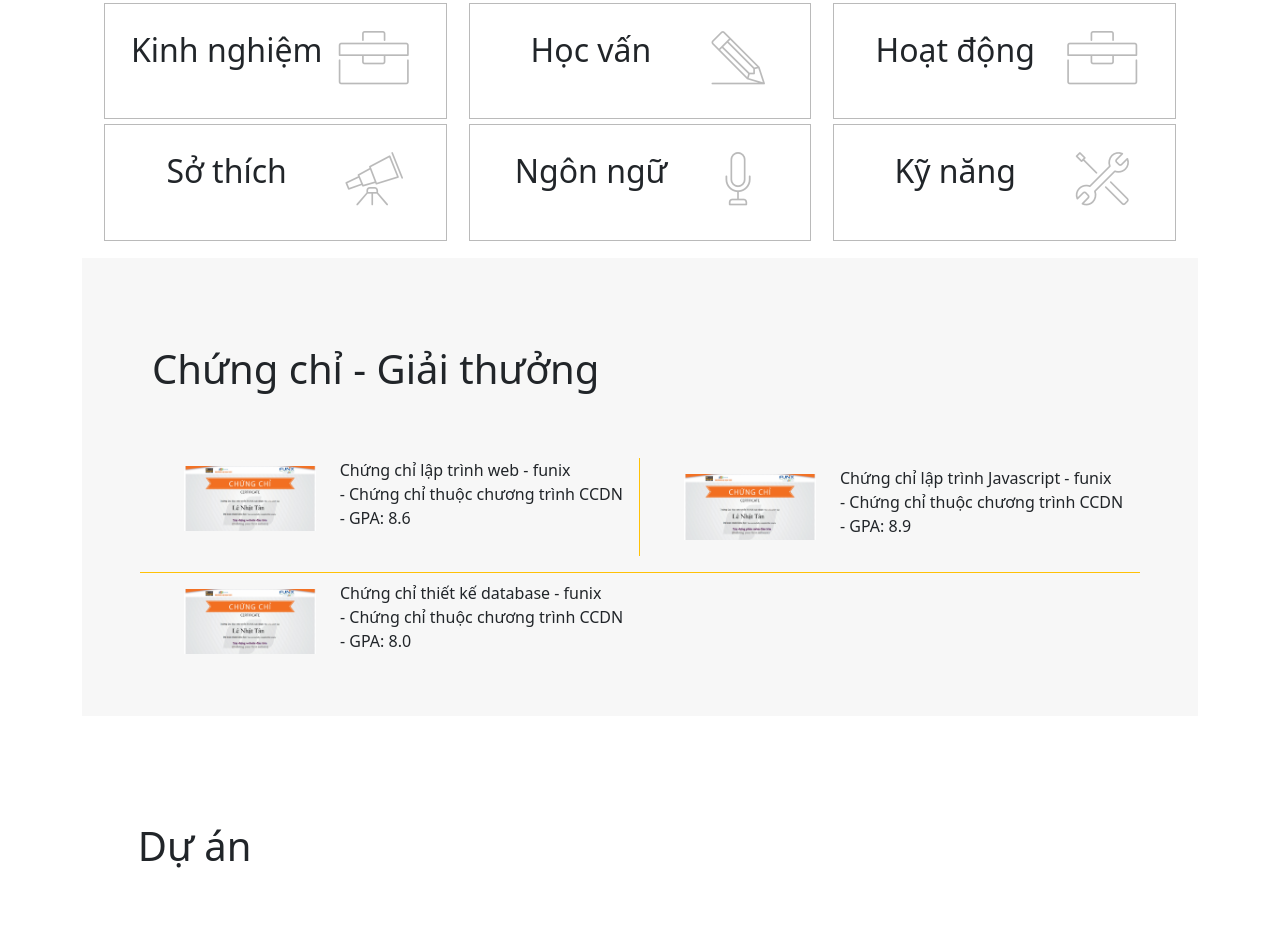
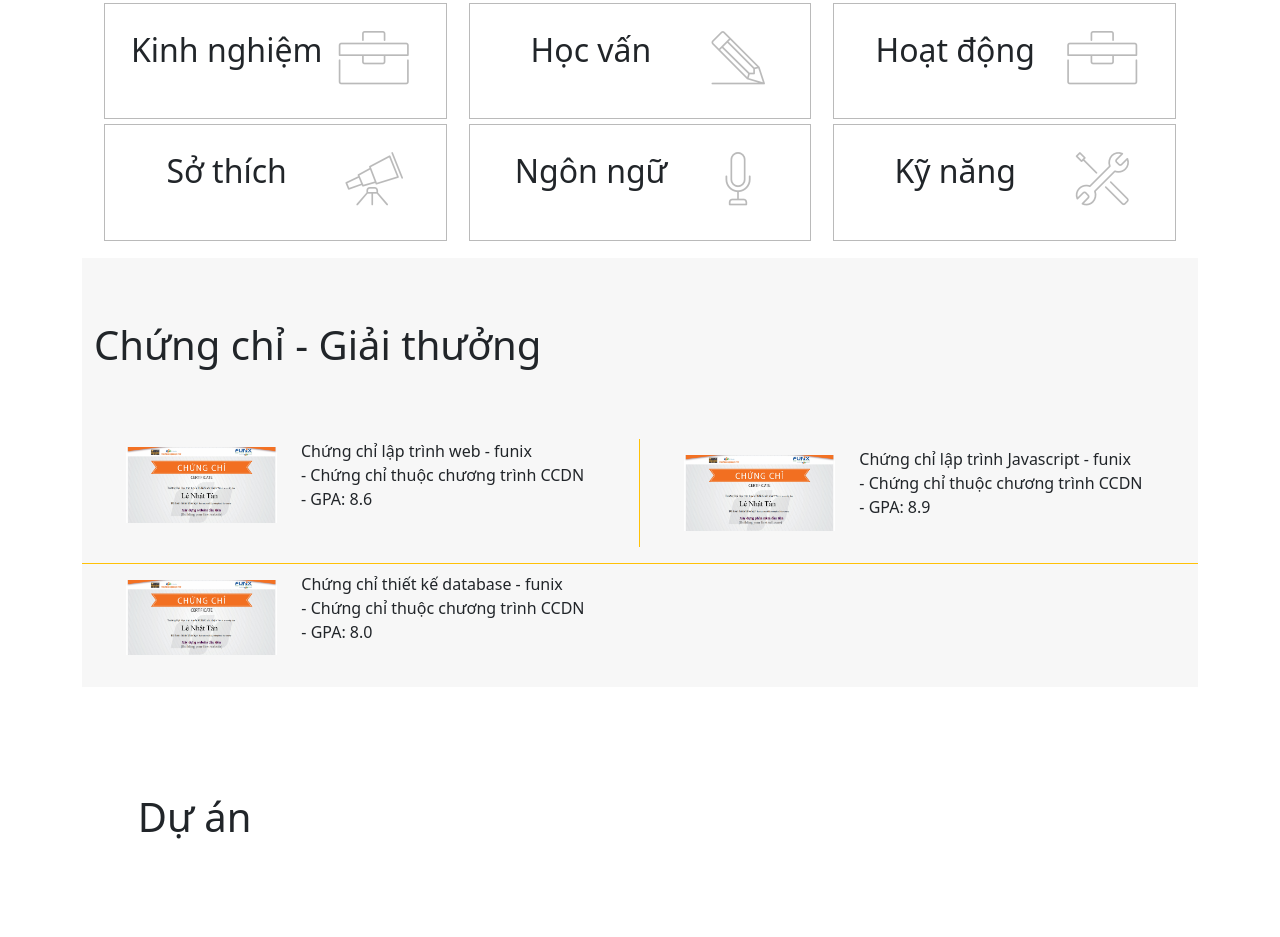
Before and after one commit to RingoinGit/WEB101x-ASM03, a plain HTML site: page index.html in a window 1280 px wide. Shown: the part 915-1852 px from the top of the page. Drawn offline with nearby package versions, Linux system fonts and the light colour scheme.

Commit message:
Update style.css

```diff
--- a/css/style.css
+++ b/css/style.css
@@ -263,7 +263,7 @@ Vẫn không hiểu vì sao ảnh bị như vậy. Nếu cài đặt kích thư
 .certificate .container {
   justify-content: center;
   align-items: start;
-  padding: 30px 70px;
+/*   padding: 30px 70px; */
 }
 /* .certificate img {
   max-width: 100%;
```
